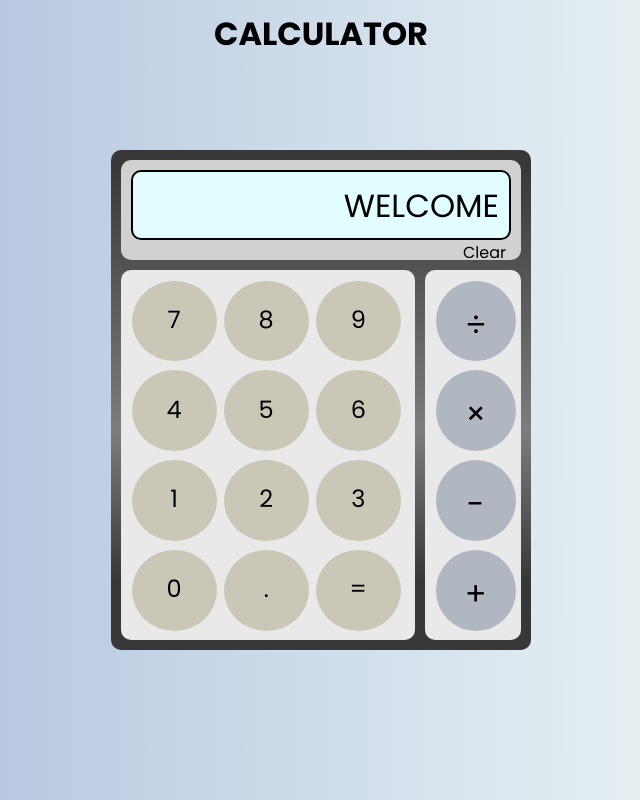
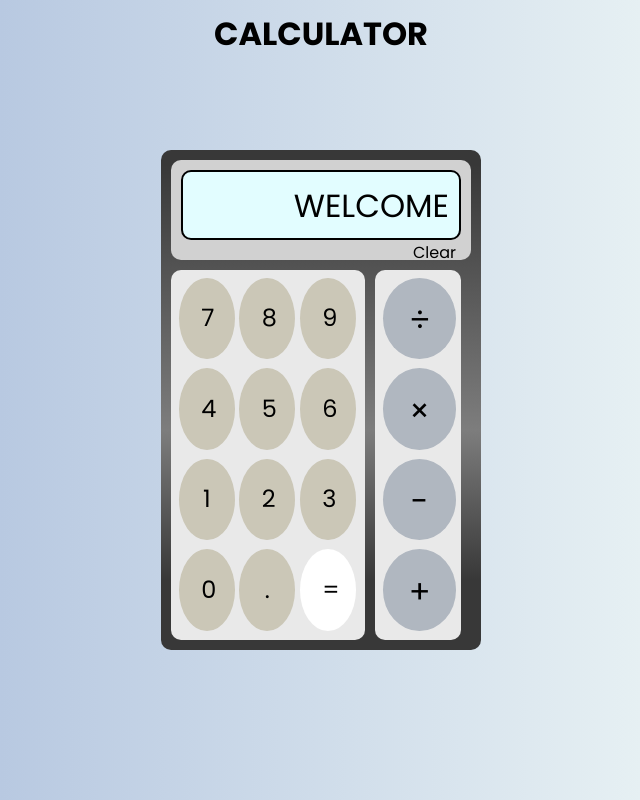
Before and after one commit to ashwinn-si/MY-WORKS, a plain HTML site: page TASK-1[Calculator]/index.html in a window 768 px wide. Shown: the whole page, without its empty margins (63-703 px from the left). Drawn offline with Linux system fonts and the light colour scheme.

Commit message:
MOBILE VERSION DONE..!

```diff
--- a/TASK-1[Calculator]/index.js
+++ b/TASK-1[Calculator]/index.js
@@ -45,7 +45,12 @@ document.getElementById("point").addEventListener("click",()=>{
     equation+='.';
 });
 document.getElementById("equal_to").addEventListener("click",()=>{
-    equation=(eval(equation)).toString();
+    let result=eval(equation);
+    if (typeof result === 'number' && !Number.isInteger(result)) {
+        result = result.toFixed(4); // Format to four decimal places if it's a float
+    }
+    equation=(result).toString();
+
 });
 document.getElementById("clear_button").addEventListener("click",()=>{
     equation='';
--- a/TASK-1[Calculator]/style.css
+++ b/TASK-1[Calculator]/style.css
@@ -61,9 +61,7 @@ body{
     cursor: pointer;
     transition: all 0.3s;
 }
-#clear_button:hover{
-    color: red;
-}
+
 .buttons_container{
     display: flex;
     flex-direction: row;
@@ -104,6 +102,9 @@ body{
     cursor: pointer;
     transition: all 0.3s;
 }
+.div12{
+    background-color: white;
+}
 .operations_container{
     width: 96px;
     margin-right: 10px;
@@ -130,7 +131,38 @@ body{
     cursor: pointer;
     transition: all 0.3s;
 }
-.div20:hover,.div21:hover,.div22:hover,.div23:hover,.div1:hover,.div2:hover,.div3:hover,.div4:hover,.div5:hover,.div6:hover,.div7:hover,.div8:hover,.div9:hover,.div10:hover,.div11:hover,.div12:hover{
-    transform: scale(1.1);
-    color: white;
+
+@media(min-width : 768px){
+    .div20:hover,.div21:hover,.div22:hover,.div23:hover,.div1:hover,.div2:hover,.div3:hover,.div4:hover,.div5:hover,.div6:hover,.div7:hover,.div8:hover,.div9:hover,.div10:hover,.div11:hover{
+        transform: scale(1.1);
+        color: white;
+    }
+    .div12:hover{
+        background-color: black;
+        color: white;
+    }
+    #clear_button:hover{
+        color: red;
+    }
+
 }
+@media(max-width:768px){
+    .container{
+        width: 320px;
+    }
+    .displayer_container{
+        width: 300px;
+    }
+    .displayer{
+        width: 280px;
+    }
+    .numbers_container{
+        width: 194px;
+    }
+    .operations_container{
+        width: 86px;
+    }
+    .div1,.div2,.div3,.div4,.div5,.div6,.div7,.div8,.div9,.div10,.div11,.div12{
+        padding: 40%;
+    }
+}
```
